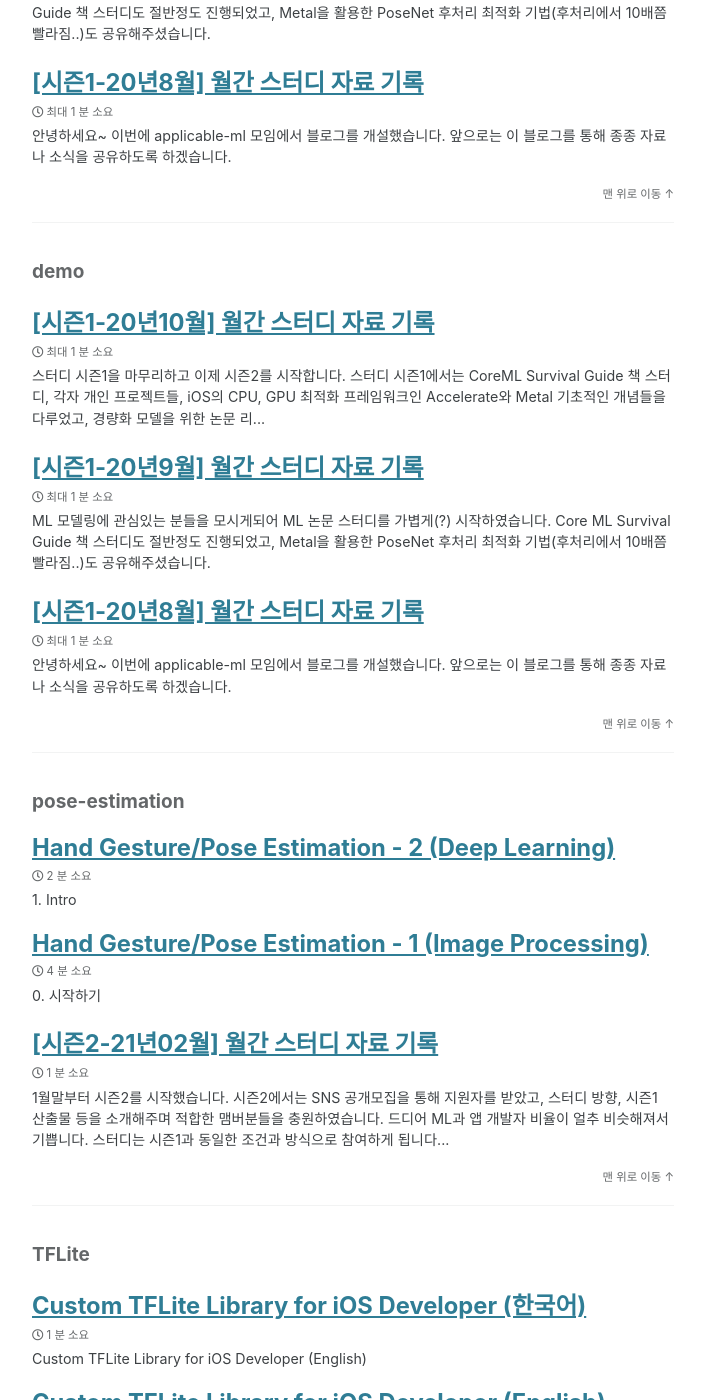
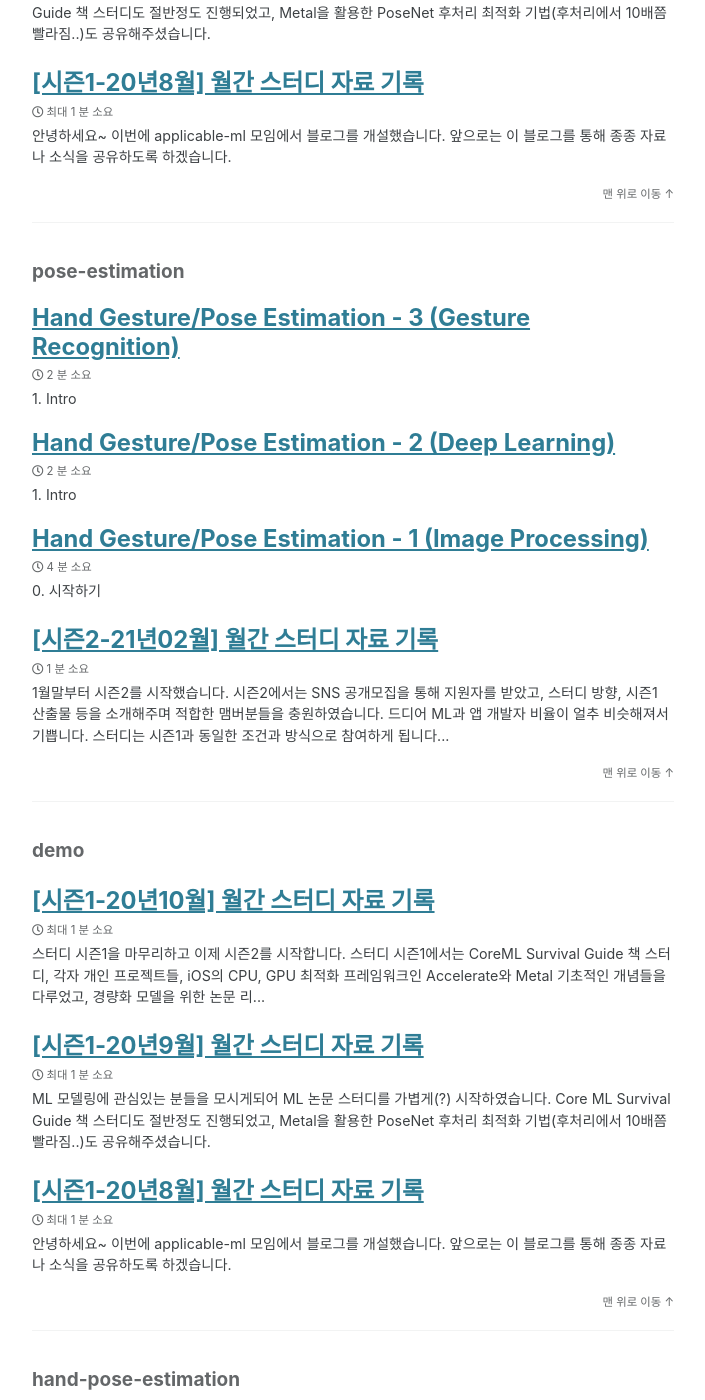
Before and after one commit to applicable-ml/applicable-ml.github.io, a Jekyll site: the page built from tags.md, in a window 1280 px wide and 1400 px high, scrolled down 5373 px. Shown: the whole window, without its empty margins (287-992 px from the left). Built offline with Jekyll 4.4.1, drawn with Linux system fonts in a browser that asks for light colours; cached includes are drawn as plain includes; some of the changed text lies outside the part shown.

Commit message:
Update _posts/2022-04-21-hand-pose-estimation-3.md

```diff
--- a/_posts/2022-04-21-hand-pose-estimation-3.md
+++ b/_posts/2022-04-21-hand-pose-estimation-3.md
@@ -1,6 +1,6 @@
 ---
 title: Hand Gesture/Pose Estimation - 3 (Gesture Recognition)
-tags: ['ml', 'vision']
+tags: ['ml', 'vision', 'hand-pose-estimation', 'pose-estimation', 'gesture-recognition']
 author: "Dongseok Yang"
 use_math: true
 ---
```
